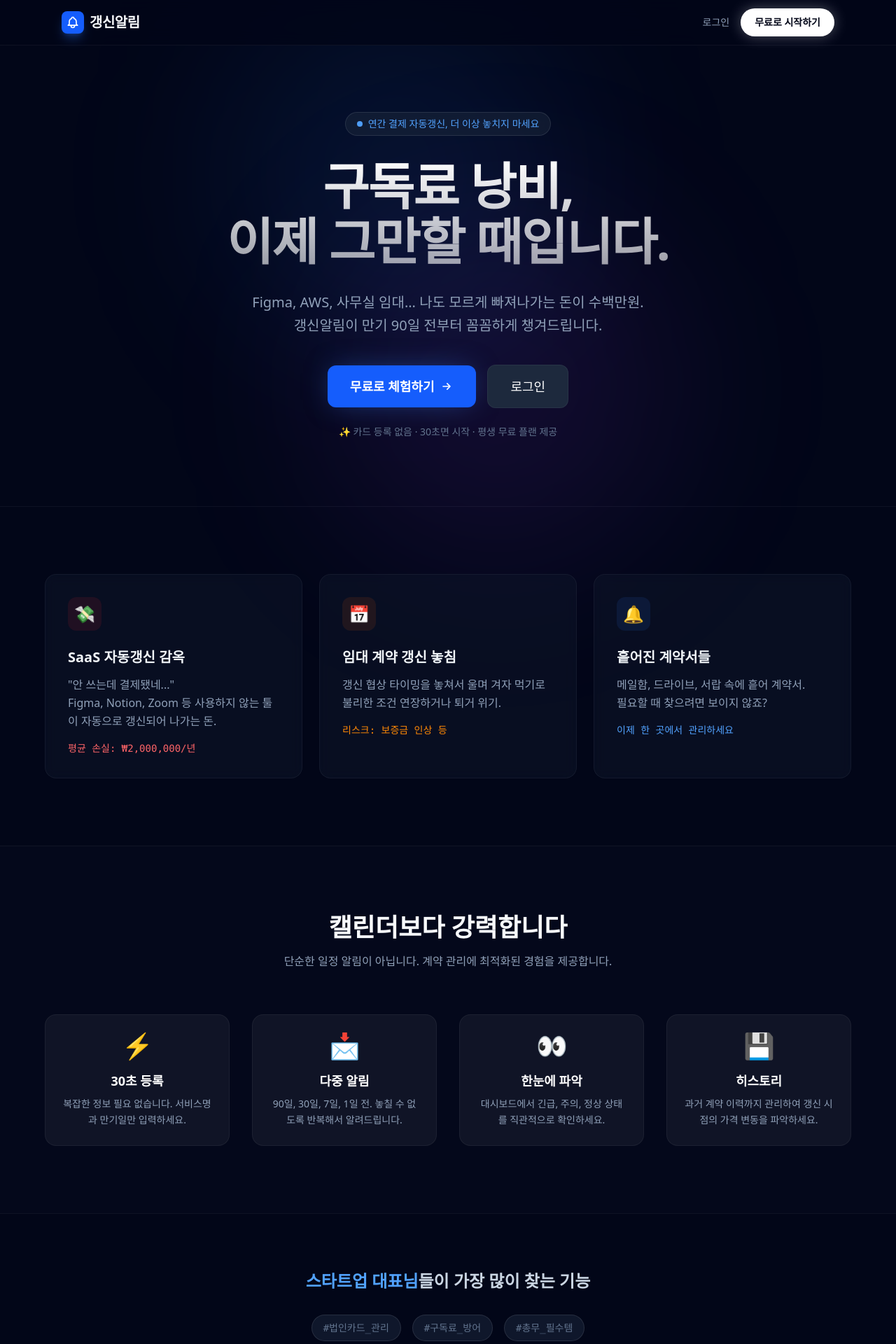
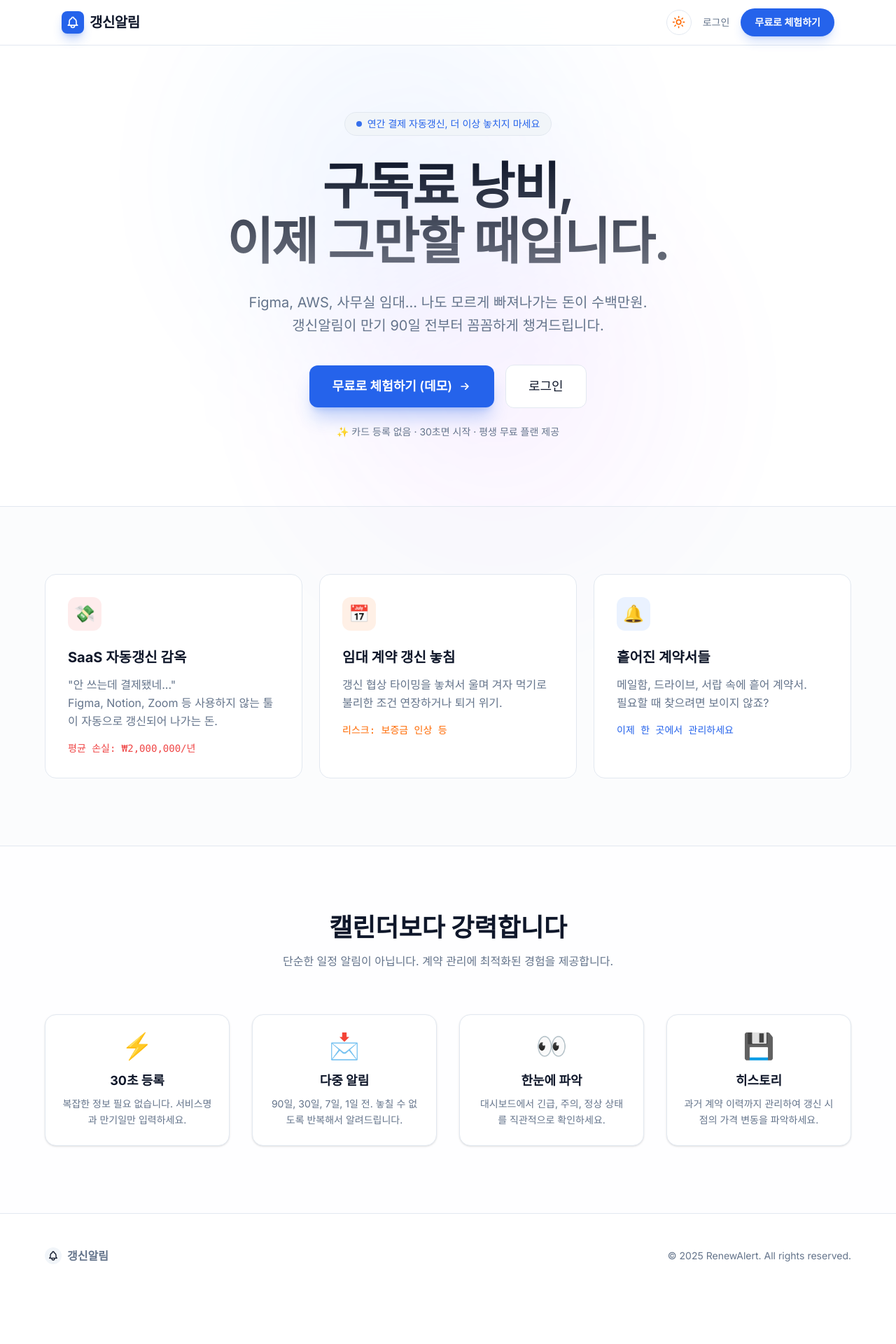
Before and after one commit to ilmagnificho/renewalert, a Next.js app: page / in a window 1280 px wide. Shown: the top 1920 px of the page at 70% size. After the commit the page ends 1854 px from the top, so only its background shows below. Built offline with nearby package versions, Linux system fonts and the light colour scheme.

Commit message:
feat: Add Light/Dark mode support and guest login enhancements

```diff
--- a/app/globals.css
+++ b/app/globals.css
@@ -58,8 +58,49 @@
   }
 }
 
+/* Light Theme (Default) */
 :root {
-  /* Rich Dark Theme Palette based on Slate */
+  --background: #ffffff;
+  --foreground: #0f172a;
+  /* Slate 950 */
+
+  --card: #ffffff;
+  --card-foreground: #0f172a;
+
+  --popover: #ffffff;
+  --popover-foreground: #0f172a;
+
+  --primary: #2563eb;
+  /* Blue 600 */
+  --primary-foreground: #ffffff;
+
+  --secondary: #f1f5f9;
+  /* Slate 100 */
+  --secondary-foreground: #0f172a;
+
+  --muted: #f1f5f9;
+  /* Slate 100 */
+  --muted-foreground: #64748b;
+  /* Slate 500 */
+
+  --accent: #f1f5f9;
+  /* Slate 100 */
+  --accent-foreground: #0f172a;
+
+  --destructive: #ef4444;
+  /* Red 500 */
+  --destructive-foreground: #ffffff;
+
+  --border: #e2e8f0;
+  /* Slate 200 */
+  --input: #e2e8f0;
+  --ring: #2563eb;
+
+  --radius: 0.75rem;
+}
+
+/* Dark Theme */
+.dark {
   --background: #0f172a;
   /* Slate 900 */
   --foreground: #f8fafc;
@@ -94,10 +135,7 @@
   --border: #1e293b;
   /* Slate 800 */
   --input: #1e293b;
-  --ring: #2563eb;
-  /* Blue 600 */
-
-  --radius: 0.75rem;
+  --ring: #3b82f6;
 }
 
 @layer base {
@@ -106,7 +144,7 @@
   }
 
   body {
-    @apply bg-background text-foreground antialiased selection:bg-primary/30;
+    @apply bg-background text-foreground antialiased selection:bg-primary/20 dark:selection:bg-primary/30;
     font-feature-settings: "ss01", "ss02", "cv01", "cv02";
   }
 
@@ -121,7 +159,7 @@
   }
 
   ::-webkit-scrollbar-thumb {
-    @apply bg-slate-700/50 rounded-full hover:bg-slate-600/80 transition-colors;
+    @apply bg-gray-300/50 rounded-full hover:bg-gray-400/80 transition-colors dark:bg-slate-700/50 dark:hover:bg-slate-600/80;
   }
 }
 
@@ -130,12 +168,12 @@
     text-wrap: balance;
   }
 
-  /* Glassmorphism */
+  /* Glassmorphism - Light Mode */
   .glass {
-    @apply bg-slate-900/70 backdrop-blur-lg border border-white/10;
+    @apply bg-white/70 backdrop-blur-lg border border-gray-200 dark:bg-slate-900/70 dark:border-white/10;
   }
 
   .glass-card {
-    @apply bg-slate-800/40 backdrop-blur-md border border-white/5 shadow-xl;
+    @apply bg-white/40 backdrop-blur-md border border-gray-100 shadow-xl dark:bg-slate-800/40 dark:border-white/5;
   }
 }
--- a/app/layout.tsx
+++ b/app/layout.tsx
@@ -1,15 +1,12 @@
-import type { Metadata } from "next";
+import { ThemeProvider } from "@/components/theme-provider";
+import { Inter } from "next/font/google";
 import "./globals.css";
 
-export const metadata: Metadata = {
-  title: "갱신알림 - 계약 만기 알림 서비스",
-  description: "연간 결제 자동갱신, 임대 계약 갱신 놓치면 수백만원 손해. 갱신알림이 미리 알려드립니다.",
-  keywords: "SaaS 구독 관리, 계약 만기 알림, 구독료 관리, 갱신 알림, 스타트업",
-  openGraph: {
-    title: "갱신알림 - 계약 만기 알림 서비스",
-    description: "SaaS 구독과 계약 만기를 놓치지 않도록 미리 알려드립니다.",
-    type: "website",
-  },
+const inter = Inter({ subsets: ["latin"] });
+
+export const metadata = {
+  title: "갱신알림 (RenewAlert) - 구독 갱신 관리 솔루션",
+  description: "SaaS 구독, 임대 계약, 보험 등 중요한 갱신 일정을 놓치지 마세요.",
 };
 
 export default function RootLayout({
@@ -18,9 +15,18 @@ export default function RootLayout({
   children: React.ReactNode;
 }>) {
   return (
-    <html lang="ko">
-      <body className="antialiased">
-        {children}
+    <html lang="ko" suppressHydrationWarning>
+      <body
+        className={`${inter.className} antialiased bg-background text-foreground transition-colors duration-300`}
+      >
+        <ThemeProvider
+          attribute="class"
+          defaultTheme="system"
+          enableSystem
+          disableTransitionOnChange
+        >
+          {children}
+        </ThemeProvider>
       </body>
     </html>
   );
--- a/app/page.tsx
+++ b/app/page.tsx
@@ -1,40 +1,41 @@
 import Link from 'next/link';
-import Image from 'next/image';
+import { ModeToggle } from '@/components/mode-toggle';
 
 export const dynamic = 'force-dynamic';
 
 export default function LandingPage() {
   return (
-    <div className="min-h-screen bg-slate-950 text-slate-50 overflow-hidden">
+    <div className="min-h-screen bg-background text-foreground overflow-hidden transition-colors duration-300">
       {/* Background Gradients */}
-      <div className="fixed inset-0 z-0 pointer-events-none">
-        <div className="absolute top-0 left-1/4 w-[500px] h-[500px] bg-blue-500/10 rounded-full blur-[120px]" />
-        <div className="absolute bottom-0 right-1/4 w-[500px] h-[500px] bg-purple-500/10 rounded-full blur-[120px]" />
+      <div className="fixed inset-0 z-0 pointer-events-none opacity-30 dark:opacity-40">
+        <div className="absolute top-0 left-1/4 w-[500px] h-[500px] bg-blue-500/20 rounded-full blur-[120px]" />
+        <div className="absolute bottom-0 right-1/4 w-[500px] h-[500px] bg-purple-500/20 rounded-full blur-[120px]" />
       </div>
 
       {/* Navigation */}
-      <nav className="fixed top-0 left-0 right-0 z-50 bg-slate-950/80 backdrop-blur-md border-b border-white/5">
+      <nav className="fixed top-0 left-0 right-0 z-50 bg-background/80 backdrop-blur-md border-b border-border">
         <div className="max-w-6xl mx-auto px-6 h-16 flex items-center justify-between">
           <div className="flex items-center gap-2">
-            <div className="w-8 h-8 rounded-lg bg-blue-600 flex items-center justify-center shadow-lg shadow-blue-500/30">
-              <svg className="w-5 h-5 text-white" fill="none" viewBox="0 0 24 24" stroke="currentColor">
+            <div className="w-8 h-8 rounded-lg bg-primary flex items-center justify-center shadow-lg shadow-primary/30">
+              <svg className="w-5 h-5 text-primary-foreground" fill="none" viewBox="0 0 24 24" stroke="currentColor">
                 <path strokeLinecap="round" strokeLinejoin="round" strokeWidth={2} d="M15 17h5l-1.405-1.405A2.032 2.032 0 0118 14.158V11a6.002 6.002 0 00-4-5.659V5a2 2 0 10-4 0v.341C7.67 6.165 6 8.388 6 11v3.159c0 .538-.214 1.055-.595 1.436L4 17h5m6 0v1a3 3 0 11-6 0v-1m6 0H9" />
               </svg>
             </div>
             <span className="text-xl font-bold tracking-tight">갱신알림</span>
           </div>
           <div className="flex items-center gap-4">
+            <ModeToggle />
             <Link
               href="/login"
-              className="text-sm font-medium text-slate-400 hover:text-white transition-colors"
+              className="text-sm font-medium text-muted-foreground hover:text-foreground transition-colors hidden sm:block"
             >
               로그인
             </Link>
             <Link
-              href="/signup"
-              className="text-sm font-semibold bg-white text-slate-950 px-5 py-2.5 rounded-full hover:bg-blue-50 transition-all duration-200 shadow-[0_0_20px_rgba(255,255,255,0.3)] hover:shadow-[0_0_25px_rgba(255,255,255,0.5)]"
+              href="/login?auto_demo=true"
+              className="text-sm font-semibold bg-primary text-primary-foreground px-5 py-2.5 rounded-full hover:bg-primary/90 transition-all duration-200 shadow-lg shadow-primary/20 hover:shadow-primary/40"
             >
-              무료로 시작하기
+              무료로 체험하기
             </Link>
           </div>
         </div>
@@ -43,89 +44,89 @@ export default function LandingPage() {
       {/* Hero Section */}
       <section className="relative pt-40 pb-24 px-6 z-10">
         <div className="max-w-4xl mx-auto text-center">
-          <div className="inline-flex items-center gap-2 bg-slate-800/50 border border-white/10 text-blue-400 text-sm px-4 py-1.5 rounded-full mb-8 backdrop-blur-sm animate-fade-in-up">
-            <span className="w-2 h-2 rounded-full bg-blue-400 animate-pulse" />
+          <div className="inline-flex items-center gap-2 bg-secondary border border-border text-primary text-sm px-4 py-1.5 rounded-full mb-8 backdrop-blur-sm animate-fade-in-up">
+            <span className="w-2 h-2 rounded-full bg-primary animate-pulse" />
             연간 결제 자동갱신, 더 이상 놓치지 마세요
           </div>
-          <h1 className="text-5xl sm:text-6xl lg:text-7xl font-bold tracking-tight leading-[1.1] mb-8 text-balance bg-clip-text text-transparent bg-gradient-to-b from-white to-white/60">
+          <h1 className="text-5xl sm:text-6xl lg:text-7xl font-bold tracking-tight leading-[1.1] mb-8 text-balance bg-clip-text text-transparent bg-gradient-to-b from-foreground to-foreground/60 dark:from-white dark:to-white/60">
             구독료 낭비,<br />
             이제 그만할 때입니다.
           </h1>
-          <p className="text-lg sm:text-xl text-slate-400 max-w-2xl mx-auto mb-10 leading-relaxed text-balance">
+          <p className="text-lg sm:text-xl text-muted-foreground max-w-2xl mx-auto mb-10 leading-relaxed text-balance">
             Figma, AWS, 사무실 임대... 나도 모르게 빠져나가는 돈이 수백만원.<br />
             갱신알림이 만기 90일 전부터 꼼꼼하게 챙겨드립니다.
           </p>
           <div className="flex flex-col sm:flex-row items-center justify-center gap-4">
             <Link
-              href="/signup"
-              className="w-full sm:w-auto inline-flex items-center justify-center gap-2 bg-blue-600 text-white font-semibold px-8 py-4 rounded-xl hover:bg-blue-500 transition-all duration-200 text-lg shadow-[0_0_40px_-10px_rgba(59,130,246,0.5)] hover:shadow-[0_0_60px_-15px_rgba(59,130,246,0.6)] hover:-translate-y-1"
+              href="/login?auto_demo=true"
+              className="w-full sm:w-auto inline-flex items-center justify-center gap-2 bg-primary text-primary-foreground font-semibold px-8 py-4 rounded-xl hover:bg-primary/90 transition-all duration-200 text-lg shadow-xl shadow-primary/25 hover:shadow-primary/40 hover:-translate-y-1"
             >
-              무료로 체험하기
+              무료로 체험하기 (데모)
               <svg className="w-5 h-5" fill="none" viewBox="0 0 24 24" stroke="currentColor">
                 <path strokeLinecap="round" strokeLinejoin="round" strokeWidth={2} d="M13 7l5 5m0 0l-5 5m5-5H6" />
               </svg>
             </Link>
             <Link
               href="/login"
-              className="w-full sm:w-auto inline-flex items-center justify-center gap-2 bg-slate-800 text-white font-medium px-8 py-4 rounded-xl hover:bg-slate-700 transition-all duration-200 text-lg border border-white/5"
+              className="w-full sm:w-auto inline-flex items-center justify-center gap-2 bg-background border border-border text-foreground font-medium px-8 py-4 rounded-xl hover:bg-accent/50 transition-all duration-200 text-lg"
             >
               로그인
             </Link>
           </div>
-          <p className="text-sm text-slate-500 mt-6">
+          <p className="text-sm text-muted-foreground mt-6">
             ✨ 카드 등록 없음 · 30초면 시작 · 평생 무료 플랜 제공
           </p>
         </div>
       </section>
 
       {/* Pain Points Cards */}
-      <section className="py-24 px-6 border-t border-white/5 relative z-10">
+      <section className="py-24 px-6 border-t border-border relative z-10 bg-accent/30">
         <div className="max-w-6xl mx-auto">
           <div className="grid grid-cols-1 md:grid-cols-3 gap-6">
-            <div className="group bg-slate-900/50 backdrop-blur-sm border border-white/5 p-8 rounded-2xl hover:border-red-500/30 transition-all duration-300 hover:bg-slate-800/50">
-              <div className="w-12 h-12 rounded-xl bg-red-500/10 flex items-center justify-center mb-6 text-2xl group-hover:scale-110 transition-transform duration-300">
+            <div className="group bg-card border border-border p-8 rounded-2xl hover:border-destructive/30 transition-all duration-300 hover:shadow-lg dark:hover:bg-slate-800/50">
+              <div className="w-12 h-12 rounded-xl bg-destructive/10 flex items-center justify-center mb-6 text-2xl group-hover:scale-110 transition-transform duration-300">
                 💸
               </div>
-              <h3 className="text-xl font-bold mb-3 text-slate-100">SaaS 자동갱신 감옥</h3>
-              <p className="text-slate-400 mb-4 leading-relaxed">
+              <h3 className="text-xl font-bold mb-3 text-foreground">SaaS 자동갱신 감옥</h3>
+              <p className="text-muted-foreground mb-4 leading-relaxed">
                 "안 쓰는데 결제됐네..."<br />
                 Figma, Notion, Zoom 등 사용하지 않는 툴이 자동으로 갱신되어 나가는 돈.
               </p>
-              <p className="text-red-400 font-mono text-sm">평균 손실: ₩2,000,000/년</p>
+              <p className="text-destructive font-mono text-sm">평균 손실: ₩2,000,000/년</p>
             </div>
 
-            <div className="group bg-slate-900/50 backdrop-blur-sm border border-white/5 p-8 rounded-2xl hover:border-orange-500/30 transition-all duration-300 hover:bg-slate-800/50">
+            <div className="group bg-card border border-border p-8 rounded-2xl hover:border-orange-500/30 transition-all duration-300 hover:shadow-lg dark:hover:bg-slate-800/50">
               <div className="w-12 h-12 rounded-xl bg-orange-500/10 flex items-center justify-center mb-6 text-2xl group-hover:scale-110 transition-transform duration-300">
                 📅
               </div>
-              <h3 className="text-xl font-bold mb-3 text-slate-100">임대 계약 갱신 놓침</h3>
-              <p className="text-slate-400 mb-4 leading-relaxed">
+              <h3 className="text-xl font-bold mb-3 text-foreground">임대 계약 갱신 놓침</h3>
+              <p className="text-muted-foreground mb-4 leading-relaxed">
                 갱신 협상 타이밍을 놓쳐서 울며 겨자 먹기로 불리한 조건 연장하거나 퇴거 위기.
               </p>
-              <p className="text-orange-400 font-mono text-sm">리스크: 보증금 인상 등</p>
+              <p className="text-orange-500 font-mono text-sm">리스크: 보증금 인상 등</p>
             </div>
 
-            <div className="group bg-slate-900/50 backdrop-blur-sm border border-white/5 p-8 rounded-2xl hover:border-blue-500/30 transition-all duration-300 hover:bg-slate-800/50">
+            <div className="group bg-card border border-border p-8 rounded-2xl hover:border-blue-500/30 transition-all duration-300 hover:shadow-lg dark:hover:bg-slate-800/50">
               <div className="w-12 h-12 rounded-xl bg-blue-500/10 flex items-center justify-center mb-6 text-2xl group-hover:scale-110 transition-transform duration-300">
                 🔔
               </div>
-              <h3 className="text-xl font-bold mb-3 text-slate-100">흩어진 계약서들</h3>
-              <p className="text-slate-400 mb-4 leading-relaxed">
+              <h3 className="text-xl font-bold mb-3 text-foreground">흩어진 계약서들</h3>
+              <p className="text-muted-foreground mb-4 leading-relaxed">
                 메일함, 드라이브, 서랍 속에 흩어 계약서.<br />
                 필요할 때 찾으려면 보이지 않죠?
               </p>
-              <p className="text-blue-400 font-mono text-sm">이제 한 곳에서 관리하세요</p>
+              <p className="text-primary font-mono text-sm">이제 한 곳에서 관리하세요</p>
             </div>
           </div>
         </div>
       </section>
 
       {/* Feature Showcase */}
-      <section className="py-24 px-6 border-t border-white/5 relative z-10 bg-slate-900/20">
+      <section className="py-24 px-6 border-t border-border relative z-10 bg-accent/10">
         <div className="max-w-6xl mx-auto">
           <div className="text-center mb-16">
             <h2 className="text-3xl sm:text-4xl font-bold mb-4">캘린더보다 강력합니다</h2>
-            <p className="text-slate-400">단순한 일정 알림이 아닙니다. 계약 관리에 최적화된 경험을 제공합니다.</p>
+            <p className="text-muted-foreground">단순한 일정 알림이 아닙니다. 계약 관리에 최적화된 경험을 제공합니다.</p>
           </div>
 
           <div className="grid grid-cols-1 sm:grid-cols-2 lg:grid-cols-4 gap-8">
@@ -135,40 +136,28 @@ export default function LandingPage() {
               { icon: '👀', title: '한눈에 파악', desc: '대시보드에서 긴급, 주의, 정상 상태를 직관적으로 확인하세요.' },
               { icon: '💾', title: '히스토리', desc: '과거 계약 이력까지 관리하여 갱신 시점의 가격 변동을 파악하세요.' },
             ].map((feature, i) => (
-              <div key={i} className="flex flex-col items-center text-center p-6 rounded-2xl bg-white/5 border border-white/5 hover:bg-white/10 transition-colors">
+              <div key={i} className="flex flex-col items-center text-center p-6 rounded-2xl bg-card border border-border hover:bg-accent/50 transition-colors shadow-sm">
                 <span className="text-4xl mb-4">{feature.icon}</span>
-                <h3 className="text-lg font-bold mb-2 text-white">{feature.title}</h3>
-                <p className="text-sm text-slate-400 leading-relaxed">{feature.desc}</p>
+                <h3 className="text-lg font-bold mb-2 text-foreground">{feature.title}</h3>
+                <p className="text-sm text-muted-foreground leading-relaxed">{feature.desc}</p>
               </div>
             ))}
           </div>
         </div>
       </section>
 
-      {/* Stats/Social Proof (Placeholder) */}
-      <section className="py-20 px-6 border-t border-white/5 text-center">
-        <p className="text-2xl font-bold text-slate-300 mb-8">
-          <span className="text-blue-400">스타트업 대표님</span>들이 가장 많이 찾는 기능
-        </p>
-        <div className="flex flex-wrap justify-center gap-4 text-sm text-slate-500 font-mono">
-          <span className="px-4 py-2 rounded-full border border-white/10 bg-slate-900">#법인카드_관리</span>
-          <span className="px-4 py-2 rounded-full border border-white/10 bg-slate-900">#구독료_방어</span>
-          <span className="px-4 py-2 rounded-full border border-white/10 bg-slate-900">#총무_필수템</span>
-        </div>
-      </section>
-
       {/* Footer */}
-      <footer className="py-12 px-6 border-t border-white/5 bg-slate-950">
+      <footer className="py-12 px-6 border-t border-border bg-background">
         <div className="max-w-6xl mx-auto flex flex-col md:flex-row justify-between items-center gap-6">
           <div className="flex items-center gap-2">
-            <div className="w-6 h-6 rounded bg-slate-800 flex items-center justify-center">
-              <svg className="w-4 h-4 text-white" fill="none" viewBox="0 0 24 24" stroke="currentColor">
+            <div className="w-6 h-6 rounded bg-muted flex items-center justify-center">
+              <svg className="w-4 h-4 text-foreground" fill="none" viewBox="0 0 24 24" stroke="currentColor">
                 <path strokeLinecap="round" strokeLinejoin="round" strokeWidth={2} d="M15 17h5l-1.405-1.405A2.032 2.032 0 0118 14.158V11a6.002 6.002 0 00-4-5.659V5a2 2 0 10-4 0v.341C7.67 6.165 6 8.388 6 11v3.159c0 .538-.214 1.055-.595 1.436L4 17h5m6 0v1a3 3 0 11-6 0v-1m6 0H9" />
               </svg>
             </div>
-            <span className="text-slate-400 font-semibold">갱신알림</span>
+            <span className="text-muted-foreground font-semibold">갱신알림</span>
           </div>
-          <div className="text-slate-600 text-sm">
+          <div className="text-muted-foreground text-sm">
             © 2025 RenewAlert. All rights reserved.
           </div>
         </div>
--- /dev/null
+++ b/components/mode-toggle.tsx
@@ -0,0 +1,24 @@
+"use client"
+
+import * as React from "react"
+import { Moon, Sun } from "lucide-react"
+import { useTheme } from "next-themes"
+
+import { Button } from "@/components/ui/button"
+
+export function ModeToggle() {
+    const { setTheme, theme } = useTheme()
+
+    return (
+        <Button
+            variant="ghost"
+            size="icon"
+            onClick={() => setTheme(theme === "dark" ? "light" : "dark")}
+            className="rounded-full w-9 h-9 border border-border bg-background hover:bg-accent text-foreground transition-all duration-300"
+        >
+            <Sun className="h-[1.2rem] w-[1.2rem] rotate-0 scale-100 transition-all dark:-rotate-90 dark:scale-0 text-orange-500" />
+            <Moon className="absolute h-[1.2rem] w-[1.2rem] rotate-90 scale-0 transition-all dark:rotate-0 dark:scale-100 text-slate-100" />
+            <span className="sr-only">Toggle theme</span>
+        </Button>
+    )
+}
--- /dev/null
+++ b/components/theme-provider.tsx
@@ -0,0 +1,11 @@
+"use client"
+
+import * as React from "react"
+import { ThemeProvider as NextThemesProvider } from "next-themes"
+
+export function ThemeProvider({
+    children,
+    ...props
+}: React.ComponentProps<typeof NextThemesProvider>) {
+    return <NextThemesProvider {...props}>{children}</NextThemesProvider>
+}
--- a/package.json
+++ b/package.json
@@ -14,7 +14,9 @@
     "@supabase/supabase-js": "^2.95.3",
     "class-variance-authority": "^0.7.1",
     "clsx": "^2.1.1",
+    "lucide-react": "^0.563.0",
     "next": "16.1.6",
+    "next-themes": "^0.4.6",
     "react": "19.2.3",
     "react-dom": "19.2.3",
     "tailwind-merge": "^3.4.0",
```
Also changed, not shown: app/(auth)/login/page.tsx (+49 -20 lines), app/(auth)/signup/page.tsx (+21 -160 lines), components/layout/sidebar.tsx (+33 -25 lines), 1 other file (tests, documents, lock files or other folders).
